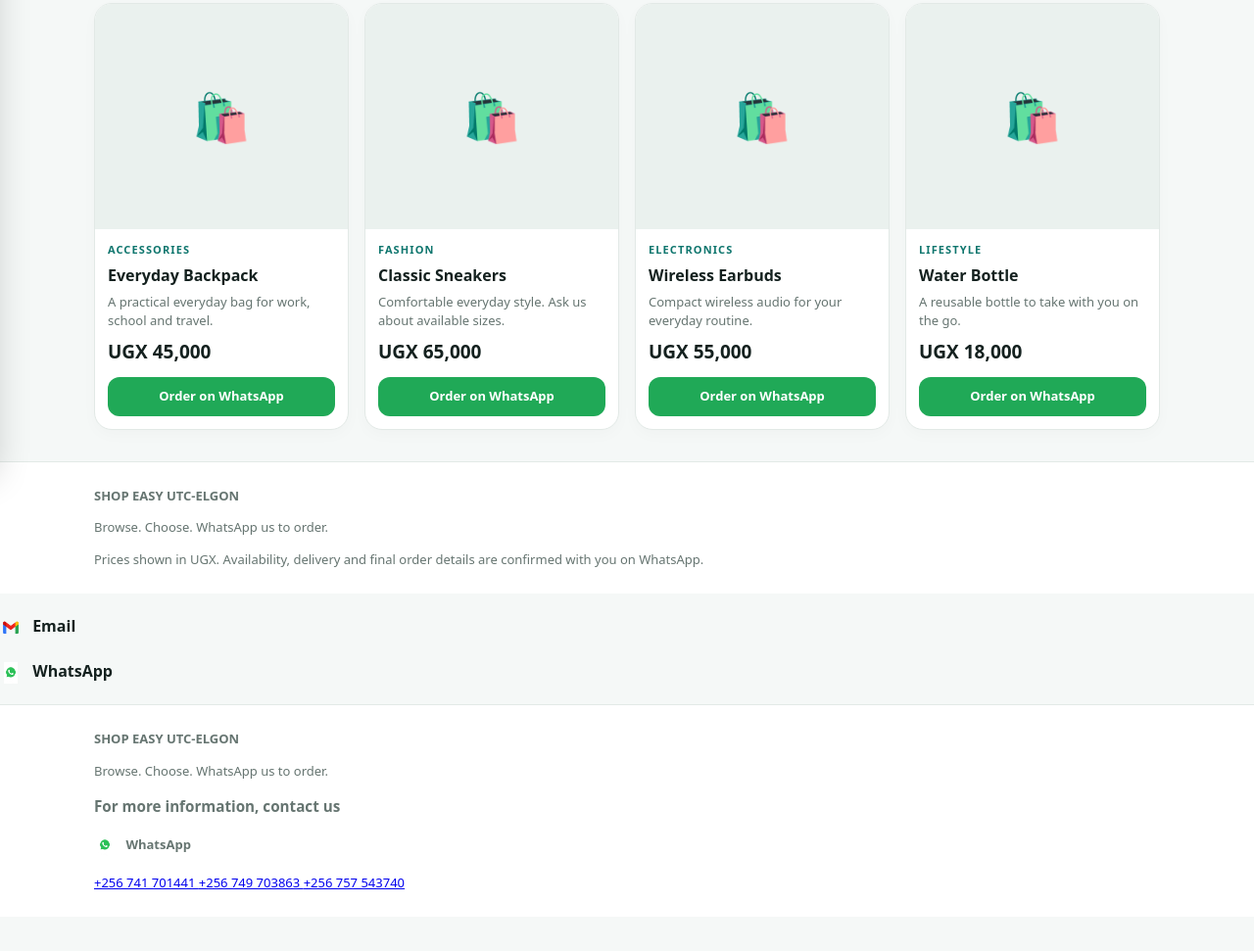
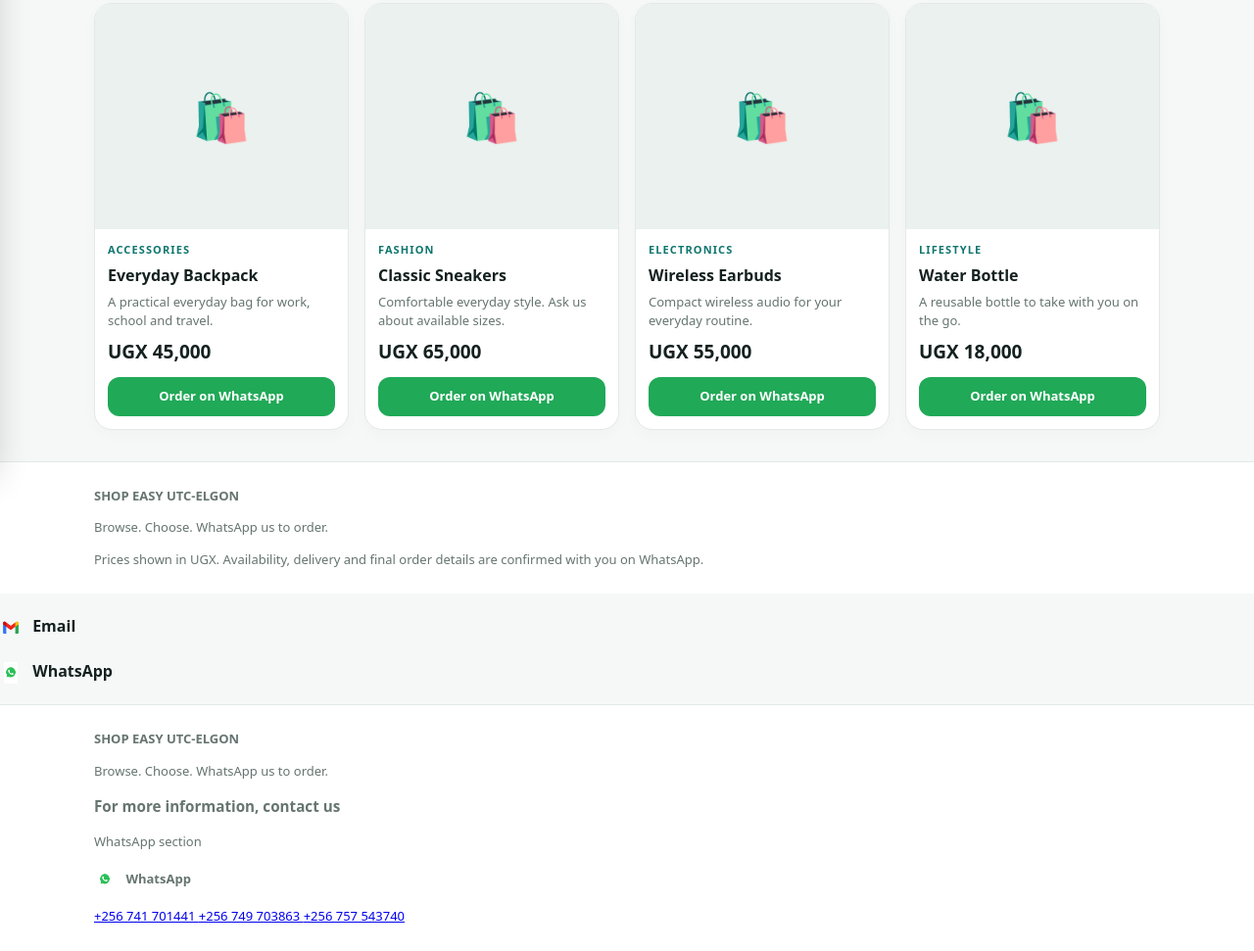
Before and after one commit to samsonmatende-tech/shop-easy-utc-elgon-2, a plain HTML site: page index.html in a window 1280 px wide. Shown: the part 314-1285 px from the top of the page at 98% size. Before the commit the page ends 1250 px from the top, so only its background shows below. Drawn offline with nearby package versions, Linux system fonts and the light colour scheme; no server answers.

Commit message:
Update index.html

```diff
--- a/index.html
+++ b/index.html
@@ -363,7 +363,7 @@ $('submissionForm').addEventListener('submit',async e=>{e.preventDefault();const
 
       <!-- Email section -->
 
-      <!-- WhatsApp section -->
+      WhatsApp section
       <div class="contact-group">
 
         <h4>
```
